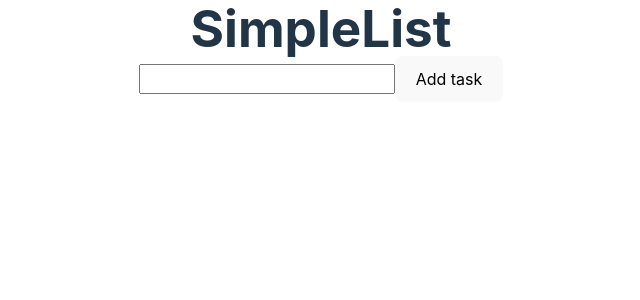
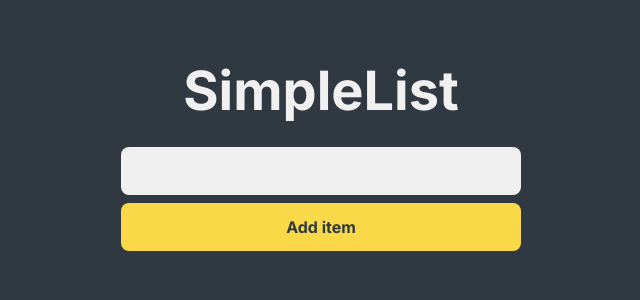
Before and after one commit to mariobarcelo/simplelist, a React (Vite) app: page / in a window 1280 px wide. Shown: the top 300 px of the page, without its empty margins (319-959 px from the left). Built offline with nearby package versions, Linux system fonts and the light colour scheme.

Commit message:
Add styles

```diff
--- a/index.html
+++ b/index.html
@@ -6,6 +6,10 @@
 		<meta
 			name="viewport"
 			content="width=device-width, initial-scale=1.0" />
+		<link rel="preconnect" href="https://fonts.gstatic.com" />
+		<link
+			rel="stylesheet"
+			href="https://fonts.googleapis.com/css2?family=Inter:ital,wght@0,100..900;1,100..900&display=fallback" />
 		<title>SimpleList</title>
 	</head>
 	<body>
--- a/src/components/App/App.jsx
+++ b/src/components/App/App.jsx
@@ -1,5 +1,4 @@
 import TodoApp from '../TodoApp';
-
 import styles from './App.module.css';
 
 function App() {
--- a/src/components/App/App.module.css
+++ b/src/components/App/App.module.css
@@ -4,4 +4,12 @@
 	flex-direction: column;
 	justify-content: center;
 	align-items: center;
+	padding-block-start: 50px;
+	padding-block-end: 10px;
+	padding-inline: 10px;
 }
+
+h1 {
+	font-size: var(--font-size-h1);
+	margin-bottom: 1rem;
+}
--- a/src/components/TodoApp/TodoApp.jsx
+++ b/src/components/TodoApp/TodoApp.jsx
@@ -8,10 +8,10 @@ function TodoApp() {
 	console.log('itemsList - TodoApp: ', itemsList);
 
 	return (
-		<>
+		<div className={styles.wrapper}>
 			<TodoForm itemsList={itemsList} setItemsList={setItemsList} />
 			<TodoList itemsList={itemsList} setItemsList={setItemsList} />
-		</>
+		</div>
 	);
 }
 
--- a/src/components/TodoApp/TodoApp.module.css
+++ b/src/components/TodoApp/TodoApp.module.css
@@ -0,0 +1,7 @@
+.wrapper {
+	width: 100%;
+	max-width: 400px;
+	display: flex;
+	flex-direction: column;
+	gap: 20px;
+}
--- a/src/components/TodoForm/TodoForm.jsx
+++ b/src/components/TodoForm/TodoForm.jsx
@@ -1,12 +1,14 @@
 import React from 'react';
 import { v4 as uuidv4 } from 'uuid';
 import styles from './TodoForm.module.css';
+import VisuallyHidden from '../VisuallyHidden/VisuallyHidden';
 
 function TodoForm({ itemsList, setItemsList }) {
 	const [inputValue, setInputValue] = React.useState([]);
 
 	return (
 		<form
+			className={styles.todoForm}
 			onSubmit={(event) => {
 				event.preventDefault();
 
@@ -23,8 +25,11 @@ function TodoForm({ itemsList, setItemsList }) {
 				setInputValue('');
 				console.log('task: ', nextItem);
 			}}>
-			<label htmlFor='taskInput'></label>
+			<VisuallyHidden>
+				<label htmlFor='taskInput'>Add item input</label>
+			</VisuallyHidden>
 			<input
+				className={styles.todoInput}
 				required
 				id='taskInput'
 				type='text'
@@ -33,7 +38,7 @@ function TodoForm({ itemsList, setItemsList }) {
 					setInputValue(event.target.value);
 				}}
 			/>
-			<button>Add task</button>
+			<button className={styles.submitButton}>Add item</button>
 		</form>
 	);
 }
--- a/src/components/TodoForm/TodoForm.module.css
+++ b/src/components/TodoForm/TodoForm.module.css
@@ -0,0 +1,37 @@
+.todoForm {
+	width: 100%;
+	max-width: 400px;
+	display: flex;
+	flex-direction: column;
+	gap: 0.5rem;
+}
+
+.todoInput {
+	height: 3rem;
+	padding-left: 1rem;
+	background-color: var(--white-color);
+	color: var(--primary-color);
+	font-weight: 500;
+	border-radius: 8px;
+	border: none;
+}
+
+.submitButton {
+	height: 3rem;
+	border-radius: 8px;
+	padding: 0.6em 1.2em;
+	font-size: 1em;
+	font-weight: 700;
+	font-family: inherit;
+	background-color: var(--secondary-color);
+	color: var(--primary-color);
+	cursor: pointer;
+	border: none;
+}
+/* button:hover {
+	border-color: #646cff;
+} */
+.submitButton:focus,
+.submitButton:focus-visible {
+	outline: 4px auto -webkit-focus-ring-color;
+}
--- a/src/components/TodoItem/TodoItem.jsx
+++ b/src/components/TodoItem/TodoItem.jsx
@@ -10,7 +10,7 @@ function TodoItem({ children, id, done, itemsList, setItemsList }) {
 		<li
 			ref={liRef}
 			className={
-				done ? `${styles.task} ${styles.done}` : `${styles.task}`
+				done ? `${styles.item} ${styles.done}` : `${styles.item}`
 			}
 			onClick={(event) => {
 				event.stopPropagation();
@@ -30,7 +30,7 @@ function TodoItem({ children, id, done, itemsList, setItemsList }) {
 				console.log('nextItemsList - OnClick', nextItemsList);
 				setItemsList(nextItemsList);
 			}}>
-			{children}
+			<span>{children}</span>
 			<button
 				onClick={(event) => {
 					event.stopPropagation();
--- a/src/components/TodoItem/TodoItem.module.css
+++ b/src/components/TodoItem/TodoItem.module.css
@@ -1,13 +1,58 @@
 .item {
 	display: flex;
+	align-items: center;
 	justify-content: space-between;
-	align-items: center;
-	padding: 1rem 2rem;
-	list-style: none;
-	border: 2px solid white;
+	min-height: 55px;
+	gap: 10px;
+	border: 2px solid var(--white-color);
 	border-radius: 8px;
+	padding: 8px 16px;
+	padding-inline-start: 16px;
+	padding-block-start: 8px;
+	padding-block-end: 8px;
+	padding-inline-end: 4px;
 }
 
-.done {
-	text-decoration: line-through;
+li.done {
+	border-color: var(--gray-color);
 }
+
+li.done span {
+	color: var(--gray-color);
+	text-decoration-line: line-through;
+	text-decoration-color: var(--red-color);
+}
+
+li.done button {
+	color: var(--gray-color);
+}
+
+span {
+	font-size: 18px;
+	-webkit-user-select: none; /* Safari */
+	-ms-user-select: none; /* IE 10 and IE 11 */
+	user-select: none; /* Standard syntax */
+}
+
+button {
+	position: relative;
+	min-width: fit-content;
+	background-color: transparent;
+	border: none;
+	/* background-color: transparent;
+	border: none; */
+}
+
+button:hover {
+	cursor: pointer;
+}
+
+button::after {
+	--tap-increment: -10px;
+	content: '';
+	position: absolute;
+	top: var(--tap-increment);
+	left: var(--tap-increment);
+	right: var(--tap-increment);
+	bottom: var(--tap-increment);
+}
--- a/src/components/TodoList/TodoList.jsx
+++ b/src/components/TodoList/TodoList.jsx
@@ -3,7 +3,7 @@ import styles from './TodoList.module.css';
 import TodoItem from '../TodoItem/TodoItem';
 
 function TodoList({ itemsList, setItemsList }) {
-	if (!itemsList || itemsList.length === 0) return;
+	if (itemsList.length === 0) return;
 
 	console.log('itemsList: ', itemsList);
 	return (
--- a/src/components/TodoList/TodoList.module.css
+++ b/src/components/TodoList/TodoList.module.css
@@ -0,0 +1,9 @@
+ul {
+	display: flex;
+	flex-direction: column;
+	gap: 10px;
+	list-style: none;
+	padding-left: 0;
+	width: 100%;
+	max-width: 400px;
+}
--- a/src/index.css
+++ b/src/index.css
@@ -1,11 +1,24 @@
 :root {
-	font-family: Inter, system-ui, Avenir, Helvetica, Arial, sans-serif;
+	--font-size-small: clamp(0.8rem, -0.24vw + 0.86rem, 0.67rem);
+	--font-size-base: clamp(1rem, 0vw + 1rem, 1rem);
+	--font-size-h3: clamp(1.25rem, 0.45vw + 1.14rem, 1.5rem);
+	--font-size-h2: clamp(1.56rem, 1.25vw + 1.25rem, 2.25rem);
+	--font-size-h1: clamp(1.95rem, 2.59vw + 1.31rem, 3.38rem);
+
+	--primary-color: hsl(212, 15%, 22%);
+	--secondary-color: hsl(49, 94%, 63%);
+	--gray-color: hsl(0, 0%, 55%);
+	--white-color: hsl(0, 0%, 94%);
+	--red-color: hsl(0, 88%, 64%);
+
+	font-family: 'Inter', system-ui, Avenir, Helvetica, Arial,
+		sans-serif;
 	line-height: 1.5;
 	font-weight: 400;
 
 	color-scheme: light dark;
-	color: rgba(255, 255, 255, 0.87);
-	background-color: #242424;
+	color: hsl(0, 0%, 94%);
+	background-color: var(--primary-color);
 
 	font-synthesis: none;
 	text-rendering: optimizeLegibility;
@@ -14,60 +27,10 @@
 	-webkit-text-size-adjust: 100%;
 }
 
+::selection {
+	background-color: var(--secondary-color);
+}
+
 #root {
 	width: 100%;
 }
-
-a {
-	font-weight: 500;
-	color: #646cff;
-	text-decoration: inherit;
-}
-a:hover {
-	color: #535bf2;
-}
-
-body {
-	margin: 0;
-	display: flex;
-	place-items: center;
-	min-width: 320px;
-	min-height: 100vh;
-}
-
-h1 {
-	font-size: 3.2em;
-	line-height: 1.1;
-}
-
-button {
-	border-radius: 8px;
-	border: 1px solid transparent;
-	padding: 0.6em 1.2em;
-	font-size: 1em;
-	font-weight: 500;
-	font-family: inherit;
-	background-color: #1a1a1a;
-	cursor: pointer;
-	transition: border-color 0.25s;
-}
-button:hover {
-	border-color: #646cff;
-}
-button:focus,
-button:focus-visible {
-	outline: 4px auto -webkit-focus-ring-color;
-}
-
-@media (prefers-color-scheme: light) {
-	:root {
-		color: #213547;
-		background-color: #ffffff;
-	}
-	a:hover {
-		color: #747bff;
-	}
-	button {
-		background-color: #f9f9f9;
-	}
-}
```
